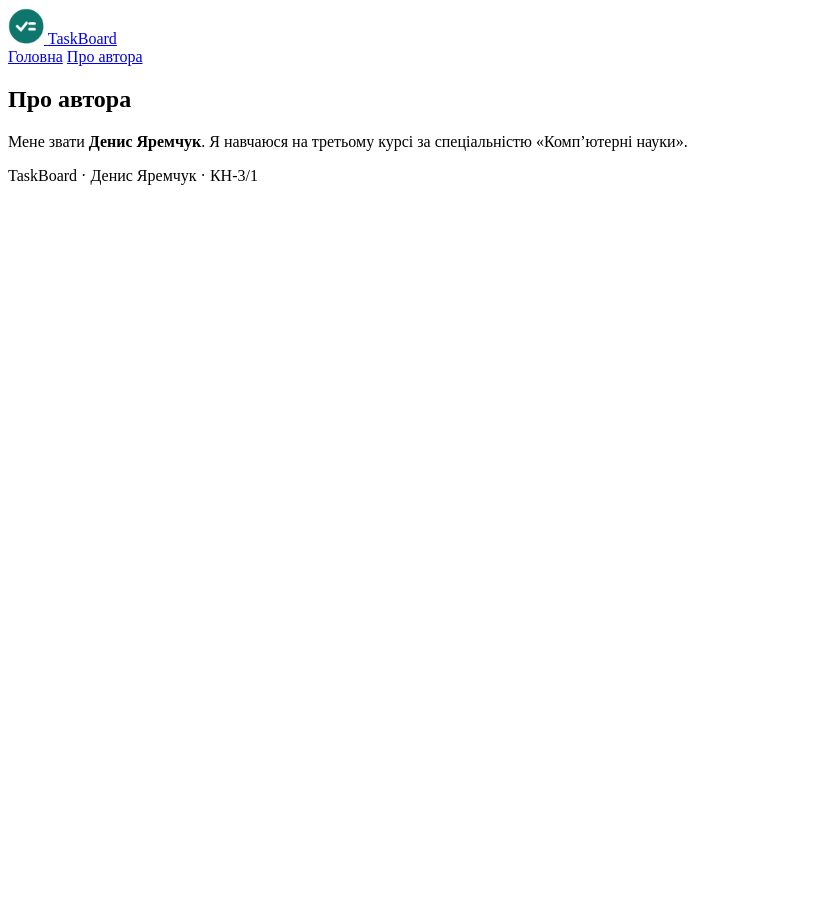
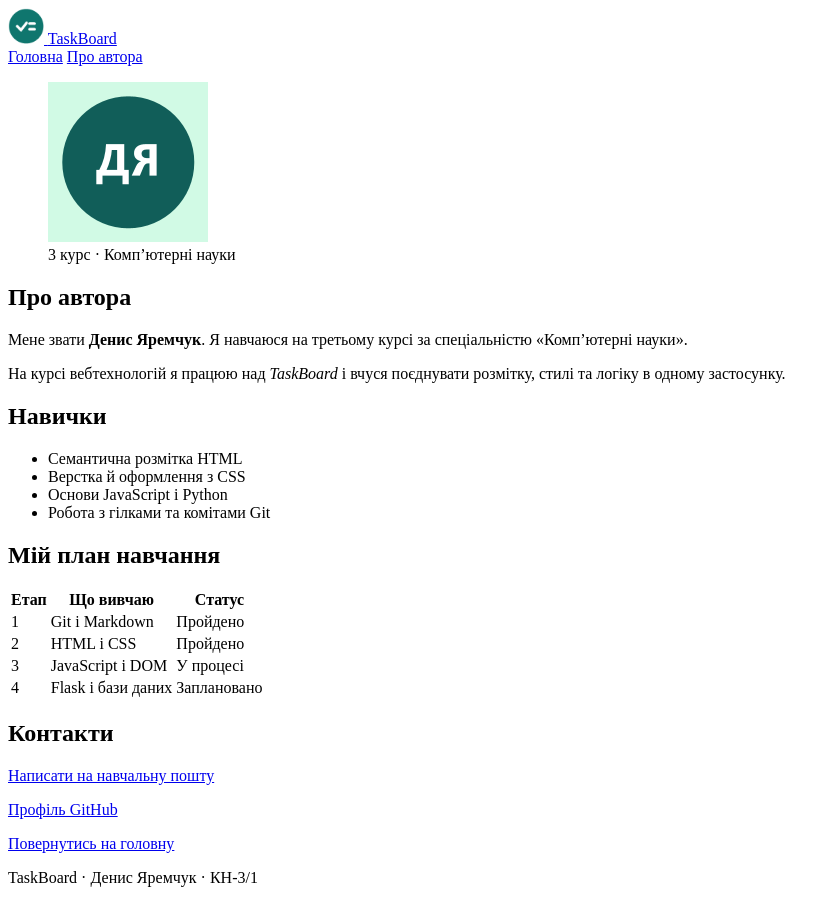
Before and after one commit to Gaben6769/taskboard, a plain HTML site: page about.html in a window 1280 px wide. Shown: the whole page, without its empty margins (0-840 px from the left). Before the commit the page ends 800 px from the top, so only its background shows below. Drawn offline with Linux system fonts and the light colour scheme.

Commit message:
Оформити семантичну сторінку автора

```diff
--- a/about.html
+++ b/about.html
@@ -18,11 +18,45 @@
   </header>
   <main class="container">
     <article class="card profile">
+      <figure>
+        <img src="images/avatar.png" alt="Аватар з ініціалами ДЯ" width="160" height="160">
+        <figcaption>3 курс · Комп’ютерні науки</figcaption>
+      </figure>
       <div class="profile-text">
         <h1>Про автора</h1>
         <p>Мене звати <strong>Денис Яремчук</strong>. Я навчаюся на третьому курсі за спеціальністю «Комп’ютерні науки».</p>
+        <p>На курсі вебтехнологій я працюю над <em>TaskBoard</em> і вчуся поєднувати розмітку, стилі та логіку в одному застосунку.</p>
       </div>
     </article>
+    <section class="card" id="skills">
+      <h2>Навички</h2>
+      <ul>
+        <li>Семантична розмітка HTML</li>
+        <li>Верстка й оформлення з CSS</li>
+        <li>Основи JavaScript і Python</li>
+        <li>Робота з гілками та комітами Git</li>
+      </ul>
+    </section>
+    <section class="card" id="plan">
+      <h2>Мій план навчання</h2>
+      <table>
+        <thead>
+          <tr><th scope="col">Етап</th><th scope="col">Що вивчаю</th><th scope="col">Статус</th></tr>
+        </thead>
+        <tbody>
+          <tr><td>1</td><td>Git і Markdown</td><td>Пройдено</td></tr>
+          <tr><td>2</td><td>HTML і CSS</td><td>Пройдено</td></tr>
+          <tr><td>3</td><td>JavaScript і DOM</td><td>У процесі</td></tr>
+          <tr><td>4</td><td>Flask і бази даних</td><td>Заплановано</td></tr>
+        </tbody>
+      </table>
+    </section>
+    <section class="card" id="contacts">
+      <h2>Контакти</h2>
+      <p><a href="mailto:iaremchuk.d.i_kn24@rcit.ukr.education">Написати на навчальну пошту</a></p>
+      <p><a href="https://github.com/Gaben6769" target="_blank" rel="noopener">Профіль GitHub</a></p>
+      <p><a href="index.html">Повернутись на головну</a></p>
+    </section>
   </main>
   <footer class="site-footer">
     <p>TaskBoard · Денис Яремчук · КН-3/1</p>
```
Also changed, not shown: images/avatar.png (added), 2 other files.
